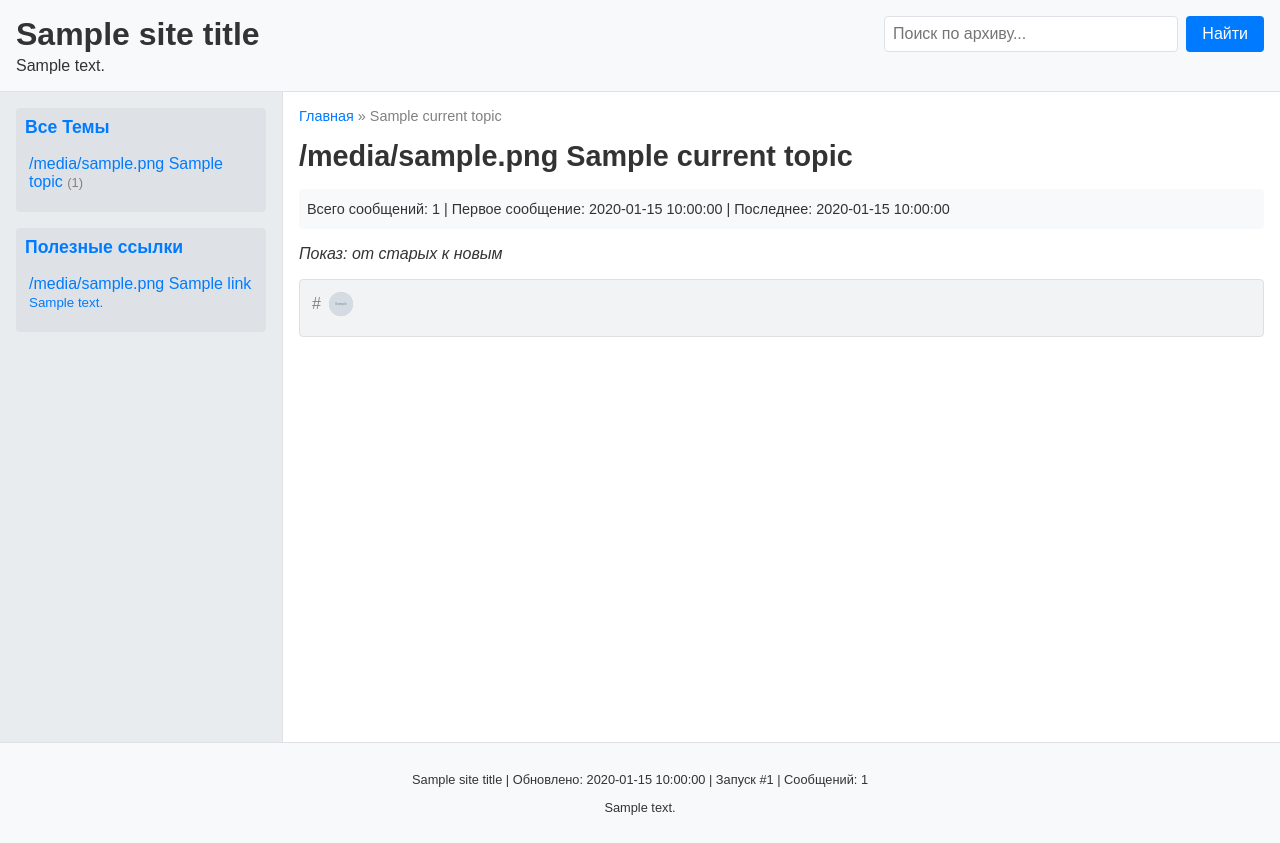
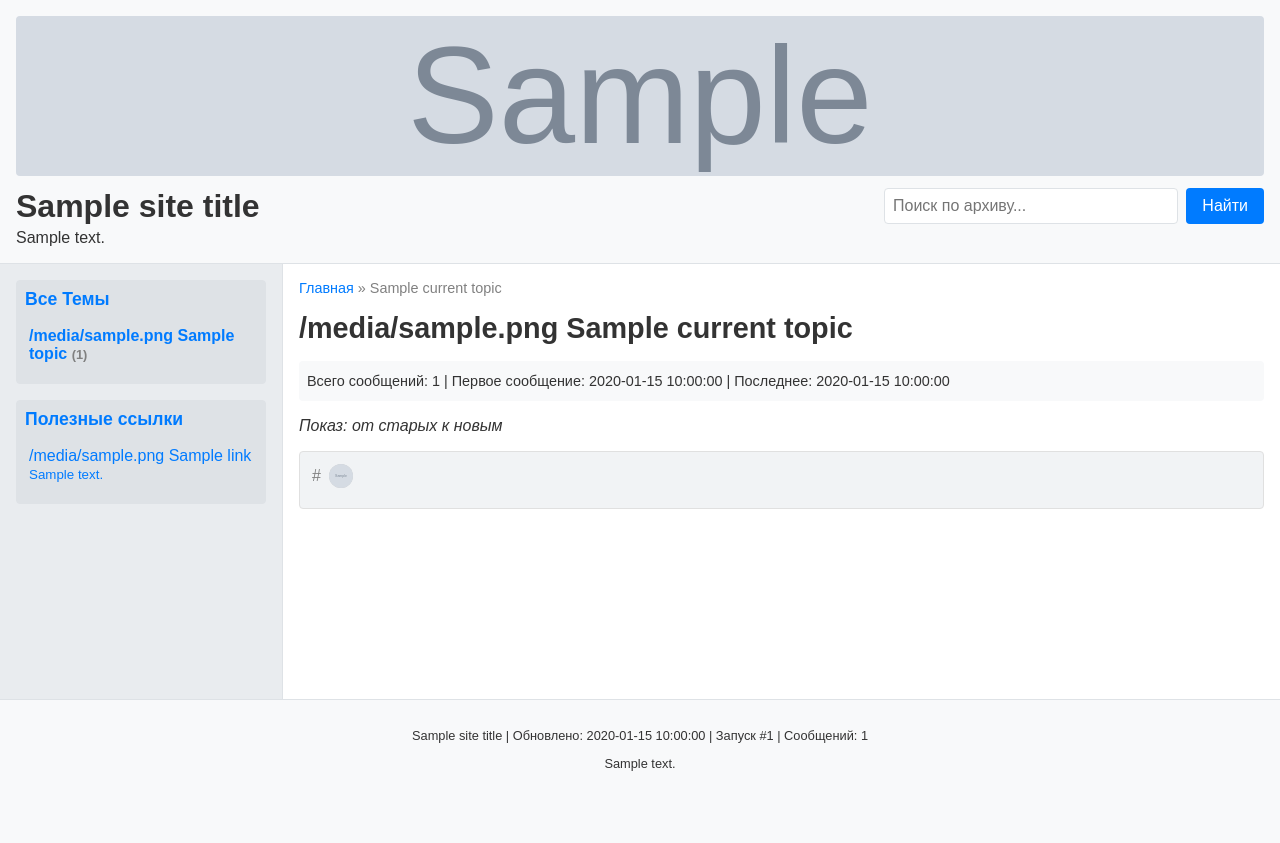
Before and after one commit to supporter-1161/tg_archive, a Flask app: template templates/topic.html.j2 in a window 1280 px wide. After the commit the page ends 771 px from the top, so only its background shows below. Run offline with Flask 3, Linux system fonts and the light colour scheme; the template is opened without the code that fills it: most values are stand-ins (such as "Sample title", 1, 10 or a date in 2020); grey boxes marked "Sample" are stand-in pictures.

Commit message:
ui: закреплённый каркас, баннер, компактные сообщения, темы в поиске
- шапка и подвал закреплены, прокручивается только лента; на странице темы
  пагинация вынесена в закреплённую нижнюю полосу (на узких экранах — обычный скролл)
- баннер в шапке из ui.banner.path, фиксированная высота 160px (90px на мобильных)
- боковая панель скроллится отдельно, активная тема выделена
- компоновка сообщения ui.message_layout: side (текст слева, медиа справа) или
  stacked; превью в альбоме 100px, одиночное фото ≤ 220px
- видео ограничено по высоте (320px, в боковой компоновке 180px)
- на странице поиска появился список тем из topics.json, который пишет генератор

```diff
--- a/config.example.yaml
+++ b/config.example.yaml
@@ -25,6 +25,10 @@ site:
 ui:
   theme: "auto"          # dark | light | auto (auto = системная тема, без JS)
   useful_links_title: "Полезные ссылки"   # заголовок блока ссылок в сайдбаре
+  message_layout: "side"  # side = текст слева, медиа справа; stacked = медиа под текстом
+  banner:
+    path: ""              # например static/banner.jpg — скопируется в output как banner.<ext>
+    alt: ""
   messages_per_page: 50
   messages_order: "newest_first"   # newest_first | oldest_first
   topics_ranking: "by_messages"    # by_messages | alphabetical
--- a/search/app.py
+++ b/search/app.py
@@ -5,6 +5,7 @@
 Вся пользовательская выдача экранируется, разметка — только наша (autoescape).
 """
 import html
+import json
 import math
 import os
 import re
@@ -91,6 +92,33 @@ def create_app() -> Flask:
     app.jinja_env.autoescape = True
     app.jinja_env.cache = None
     site = config.get('site', {}) or {}
+    output_dir = (os.getenv('SEARCH_OUTPUT_DIR')
+                  or (config.get('storage', {}) or {}).get('output_dir') or 'output')
+
+    banner_cfg = (config.get('ui') or {}).get('banner') or {}
+    banner = None
+    if banner_cfg.get('path') and os.path.exists(banner_cfg['path']):
+        ext = os.path.splitext(banner_cfg['path'])[1].lower() or '.jpg'
+        banner = {'url': f'/banner{ext}', 'alt': banner_cfg.get('alt', '')}
+
+    topics_cache = {'mtime': None, 'data': []}
+
+    def load_topics():
+        """Список тем из topics.json, который пишет генератор (кэш по mtime)."""
+        path = os.path.join(output_dir, 'topics.json')
+        try:
+            mtime = os.path.getmtime(path)
+        except OSError:
+            return []
+        if topics_cache['mtime'] != mtime:
+            try:
+                with open(path, encoding='utf-8') as f:
+                    topics_cache['data'] = json.load(f)
+                topics_cache['mtime'] = mtime
+            except (OSError, ValueError) as e:
+                print(f"[!] topics.json: {e}")
+                return []
+        return topics_cache['data']
 
     def render_results(query: str, page: int, results: List[Dict], total: int,
                        error: str = ''):
@@ -104,10 +132,13 @@ def create_app() -> Flask:
             per_page=per_page,
             total_pages=total_pages,
             error=error,
+            topics=load_topics(),
+            banner=banner,
             site_title=site.get('title', 'Архив Telegram'),
             site_description=site.get('description', ''),
             footer_text=site.get('footer_text', ''),
             default_theme=config.get('ui', {}).get('theme', 'light'),
+            useful_links_title=(config.get('ui', {}) or {}).get('useful_links_title', 'Полезные ссылки'),
         )
 
     @app.get('/search')
--- a/static/css/style.css
+++ b/static/css/style.css
@@ -419,3 +419,78 @@ mark {
     overflow-wrap: anywhere;
     margin: 0.25rem 0;
 }
+
+/* --- Каркас страницы: шапка и подвал закреплены, скроллится только контент --- */
+.header {
+    display: block;
+}
+
+.header-row {
+    display: flex;
+    justify-content: space-between;
+    align-items: flex-start;
+    gap: 1rem;
+    flex-wrap: wrap;
+}
+
+.header-banner {
+    margin-bottom: 0.75rem;
+}
+
+.header-banner img {
+    display: block;
+    width: 100%;
+    height: 160px;
+    object-fit: cover;
+    border-radius: 4px;
+}
+
+@media (min-width: 761px) {
+    body {
+        height: 100vh;
+        display: flex;
+        flex-direction: column;
+        overflow: hidden;
+    }
+
+    .header,
+    .ticker,
+    .footer,
+    .bottom-bar {
+        flex: 0 0 auto;
+    }
+
+    .main-content {
+        flex: 1 1 auto;
+        min-height: 0;
+    }
+
+    .sidebar {
+        overflow-y: auto;
+    }
+
+    .content {
+        overflow-y: auto;
+    }
+}
+
+.bottom-bar {
+    border-top: 1px solid var(--border-color);
+    background-color: var(--footer-bg);
+    padding: 0.4rem 1rem;
+}
+
+.bottom-bar .pagination {
+    margin: 0;
+}
+
+.sidebar .topic-list a.active {
+    font-weight: bold;
+    color: var(--accent-color);
+}
+
+@media (max-width: 760px) {
+    .header-banner img {
+        height: 90px;
+    }
+}
--- a/static/css/topic.css
+++ b/static/css/topic.css
@@ -244,3 +244,104 @@
     padding: 0.4rem;
     font-size: 0.85em;
 }
+
+/* --- Компоновка карточки: текст + медиа --- */
+.message-body {
+    display: block;
+}
+
+.layout-side .message-body {
+    display: flex;
+    gap: 1rem;
+    align-items: flex-start;
+}
+
+.layout-side .message-main {
+    flex: 1 1 auto;
+    min-width: 0;
+}
+
+.layout-side .message-media,
+.layout-side .album-grid {
+    flex: 0 0 260px;
+    max-width: 260px;
+}
+
+.layout-side .album-grid {
+    grid-template-columns: repeat(2, 1fr);
+    gap: 0.35rem;
+    margin-top: 0;
+}
+
+.layout-side .album-item img {
+    height: 100px;
+}
+
+.layout-side .message-media img {
+    max-height: 180px;
+    width: auto;
+    max-width: 100%;
+}
+
+/* Меньше картинок — больше читаемого текста в кадре */
+.layout-stacked .message-media img {
+    max-height: 220px;
+    width: auto;
+}
+
+.layout-stacked .album-grid {
+    grid-template-columns: repeat(auto-fill, minmax(110px, 1fr));
+}
+
+.layout-stacked .album-item img {
+    height: 110px;
+}
+
+.message-media img {
+    display: block;
+    border-radius: 4px;
+}
+
+/* Видео: не разъезжается на пол-экрана, вертикальные влезают */
+.message-media video {
+    display: block;
+    max-width: 100%;
+    max-height: 320px;
+    background-color: #000;
+    border-radius: 6px;
+}
+
+.layout-side .message-media video {
+    max-height: 180px;
+}
+
+@media (max-width: 760px) {
+    .layout-side .message-body {
+        flex-direction: column;
+    }
+
+    .layout-side .message-media,
+    .layout-side .album-grid {
+        flex: 1 1 auto;
+        max-width: none;
+        width: 100%;
+    }
+}
+
+/* Узкие окна: боковая компоновка превращается в обычную */
+@media (max-width: 1000px) {
+    .layout-side .message-body {
+        flex-direction: column;
+    }
+
+    .layout-side .message-media,
+    .layout-side .album-grid {
+        flex: 1 1 auto;
+        max-width: none;
+        width: 100%;
+    }
+
+    .layout-side .message-media img {
+        max-height: 260px;
+    }
+}
--- a/templates/topic.html.j2
+++ b/templates/topic.html.j2
@@ -48,6 +48,10 @@
 {% endmacro %}
 
 <header class="header">
+    {% if banner %}
+    <div class="header-banner"><img src="{{ banner.url }}" alt="{{ banner.alt }}"></div>
+    {% endif %}
+    <div class="header-row">
         <div class="header-title-desc">
             <h1>{{ site_title }}</h1>
             <p>{{ site_description }}</p>
@@ -56,6 +60,7 @@
             <input type="text" name="q" class="search-input" placeholder="Поиск по архиву..." autocomplete="off" required>
             <button type="submit" class="search-button">Найти</button>
         </form>
+    </div>
 </header>
 
 {% if ticker_enabled %}
@@ -76,7 +81,7 @@
 <ul class="topic-list">
 {% for topic in topics %}
 <li>
-<a href="{% if topic.id == current_topic.id %}#{% else %}/topics/topic_{{ topic.id }}_page_1.html{% endif %}">
+<a class="{% if topic.id == current_topic.id %}active{% endif %}" href="{% if topic.id == current_topic.id %}#{% else %}/topics/topic_{{ topic.id }}_page_1.html{% endif %}">
 {{ topic.icon_emoji | default('') }} {{ topic.title }}
 <span class="count">({{ topic.message_count }})</span>
 </a>
@@ -134,11 +139,10 @@
 {% for group in message_groups %}
 {% if group.is_album %}
 {% set lead = group.messages[0] %}
-<div class="message-card" id="m{{ lead.id }}">
+<div class="message-card layout-{{ message_layout }}" id="m{{ lead.id }}">
 {{ card_header(lead, config, default_avatar) }}
-<div class="album-grid">
-{% for m in group.messages %}{{ album_media(m) }}{% endfor %}
-</div>
+<div class="message-body">
+<div class="message-main">
 {% for m in group.messages if m.media_skipped_size_human %}
 <div class="media-skipped">Вложение не сохранено — {{ m.media_skipped_size_human }}: превышает лимит архива.</div>
 {% endfor %}
@@ -146,17 +150,26 @@
 <div class="message-text">{{ m.text | safe }}</div>
 {% endfor %}
 </div>
+<div class="album-grid">
+{% for m in group.messages %}{{ album_media(m) }}{% endfor %}
+</div>
+</div>
+</div>
 {% else %}
 {% set message = group.messages[0] %}
-<div class="message-card" id="m{{ message.id }}">
+<div class="message-card layout-{{ message_layout }}" id="m{{ message.id }}">
 {{ card_header(message, config, default_avatar) }}
-
+<div class="message-body">
+<div class="message-main">
 {% if message.media_skipped_size_human %}
 <div class="media-skipped">
 Вложение не сохранено — {{ message.media_skipped_size_human }}{% if message.file_extension %} ({{ message.file_extension | upper }}){% endif %}: превышает лимит архива.
 </div>
 {% endif %}
-
+{% if message.text %}
+<div class="message-text">{{ message.text | safe }}</div>
+{% endif %}
+</div>
 {% if message.media_thumbnail_path or (message.media_original_path and message.media_type != 'photo') %}
 <div class="message-media">
 {% if message.media_type == 'photo' %}
@@ -173,16 +186,16 @@
 <div class="file-size">{% if message.thumb_size_human %}превью {{ message.thumb_size_human }}{% endif %}{% if message.thumb_size_human and message.file_size_human %} · {% endif %}{% if message.file_size_human %}оригинал {{ message.file_size_human }}{% endif %}</div>
 </div>
 {% endif %}
-
-{% if message.text %}
-<div class="message-text">{{ message.text | safe }}</div>
-{% endif %}
+</div>
 </div>
 {% endif %}
 {% endfor %}
 </div>
+</main>
+</div>
 
 {% if total_pages > 1 %}
+<div class="bottom-bar">
 <div class="pagination">
 {% if current_page > 1 %}
 <a href="topic_{{ current_topic.id }}_page_{{ current_page - 1 }}.html">&laquo; Назад</a>
@@ -198,9 +211,8 @@
 <a href="topic_{{ current_topic.id }}_page_{{ current_page + 1 }}.html">Вперёд &raquo;</a>
 {% endif %}
 </div>
+</div>
 {% endif %}
-</main>
-</div>
 
 <footer class="footer">
 <p>{{ site_title }} | Обновлено: {{ generation_date }} | Запуск #{{ generation_run_number }} | Сообщений: {{ current_topic.total_messages }}</p>
```
Also changed, not shown: templates/index.html.j2 (+8 -2 lines), templates/message.html.j2 (+14 -5 lines), templates/results.html.j2 (+24 -3 lines), web_gen/html_generator.py (+35 -1 lines), web_generator.py (+17 -0 lines), README.md. Lines whose indentation alone changed are shown as unchanged.
